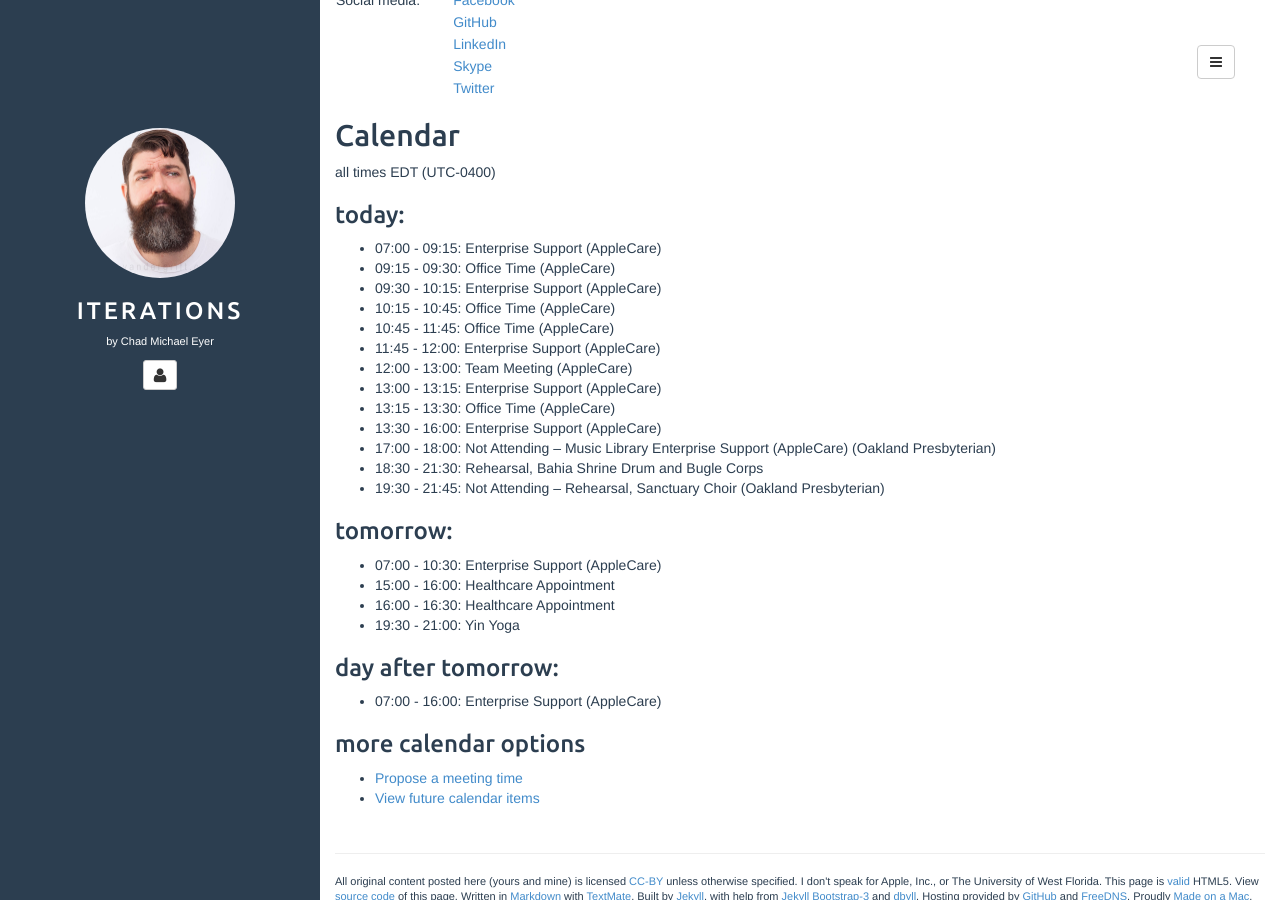
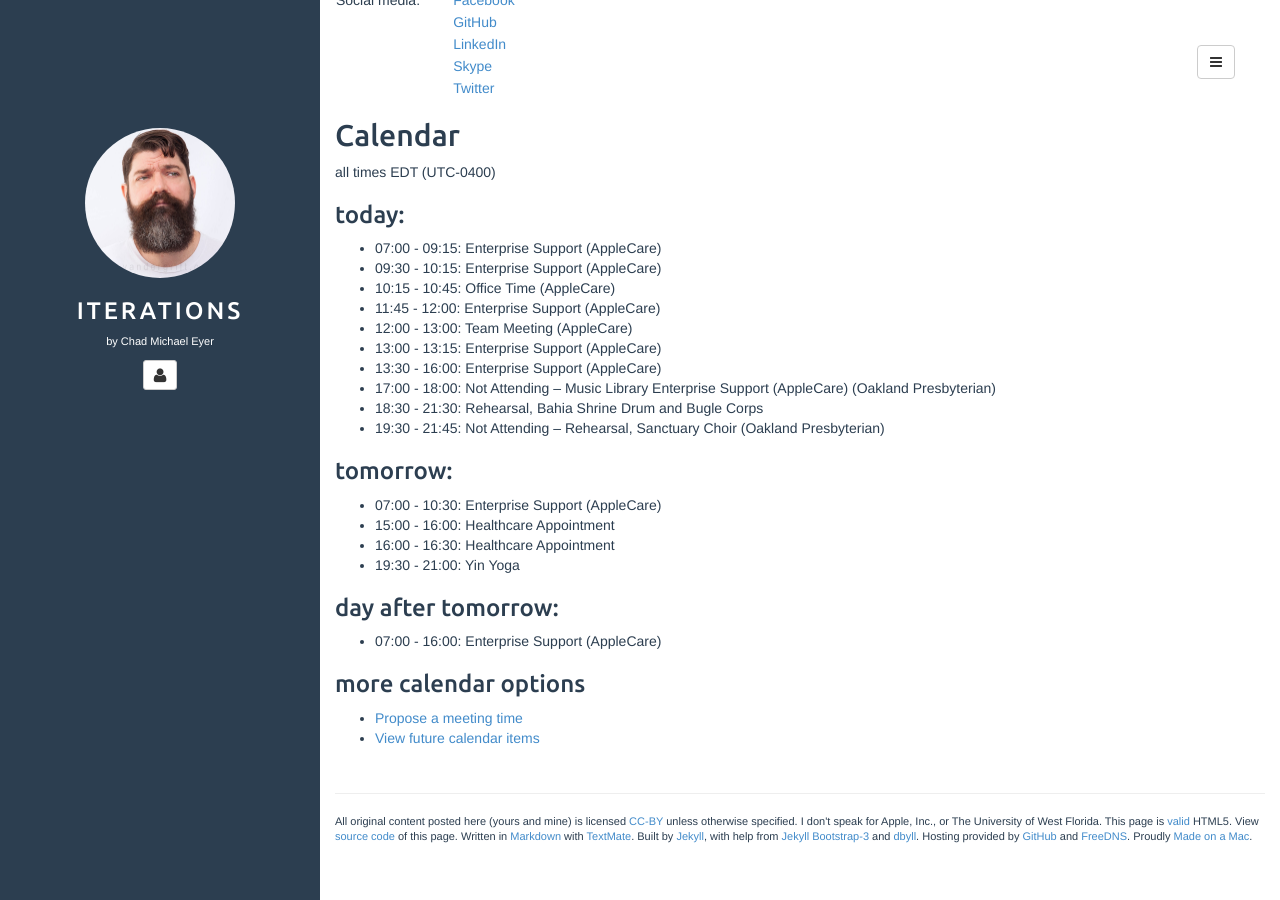
Before and after one commit to chadmichaeleyer/chadmichaeleyer.github.io, a Jekyll site: the page built from about.md, in a window 1280 px wide and 900 px high, scrolled down 1315 px. Built offline with Jekyll 4.4.1, drawn with Linux system fonts in a browser that asks for light colours.

Commit message:
calendar update

```diff
--- a/calendar.markdown
+++ b/calendar.markdown
@@ -3,14 +3,11 @@ all times EDT (UTC-0400)
 ### today:
 
 * 07:00 - 09:15: Enterprise Support (AppleCare)
-* 09:15 - 09:30: Office Time (AppleCare)
 * 09:30 - 10:15: Enterprise Support (AppleCare)
 * 10:15 - 10:45: Office Time (AppleCare)
-* 10:45 - 11:45: Office Time (AppleCare)
 * 11:45 - 12:00: Enterprise Support (AppleCare)
 * 12:00 - 13:00: Team Meeting (AppleCare)
 * 13:00 - 13:15: Enterprise Support (AppleCare)
-* 13:15 - 13:30: Office Time (AppleCare)
 * 13:30 - 16:00: Enterprise Support (AppleCare)
 * 17:00 - 18:00: Not Attending – Music Library Enterprise Support (AppleCare) (Oakland Presbyterian)
 * 18:30 - 21:30: Rehearsal, Bahia Shrine Drum and Bugle Corps
```
